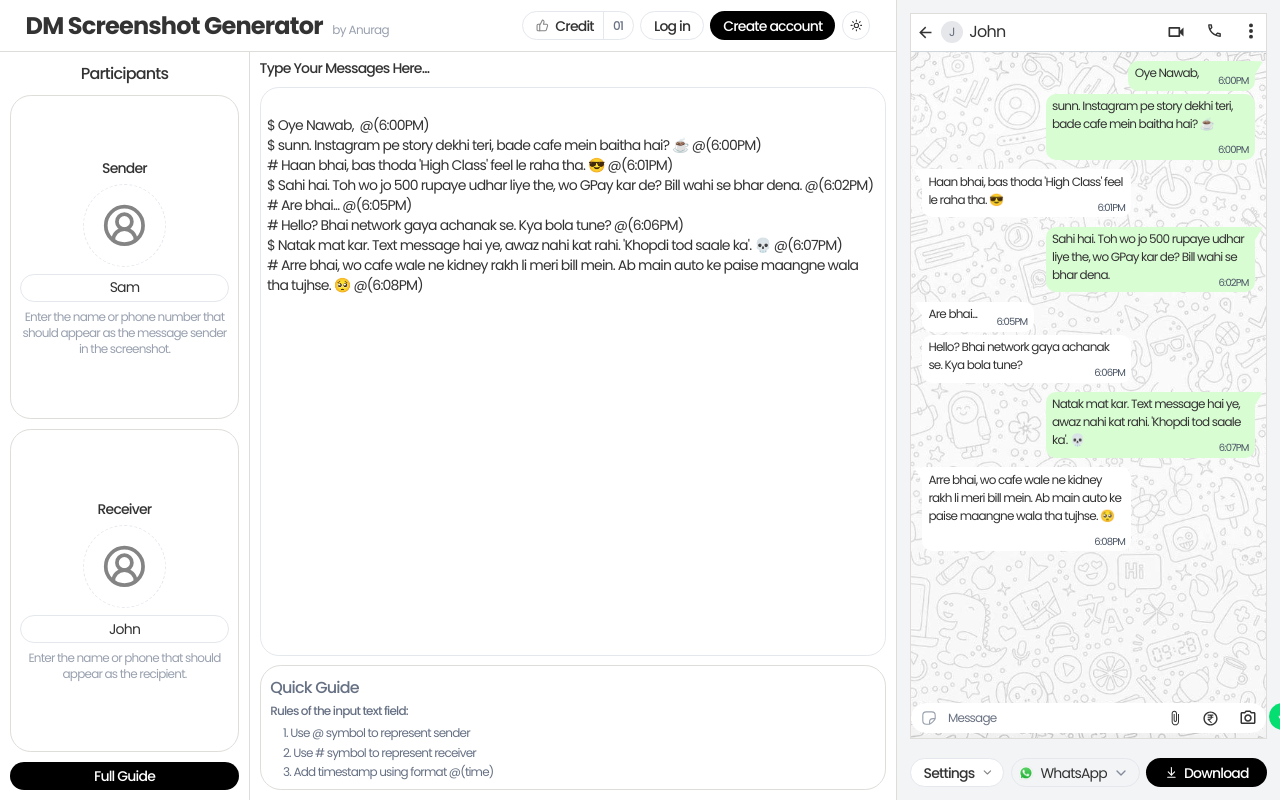
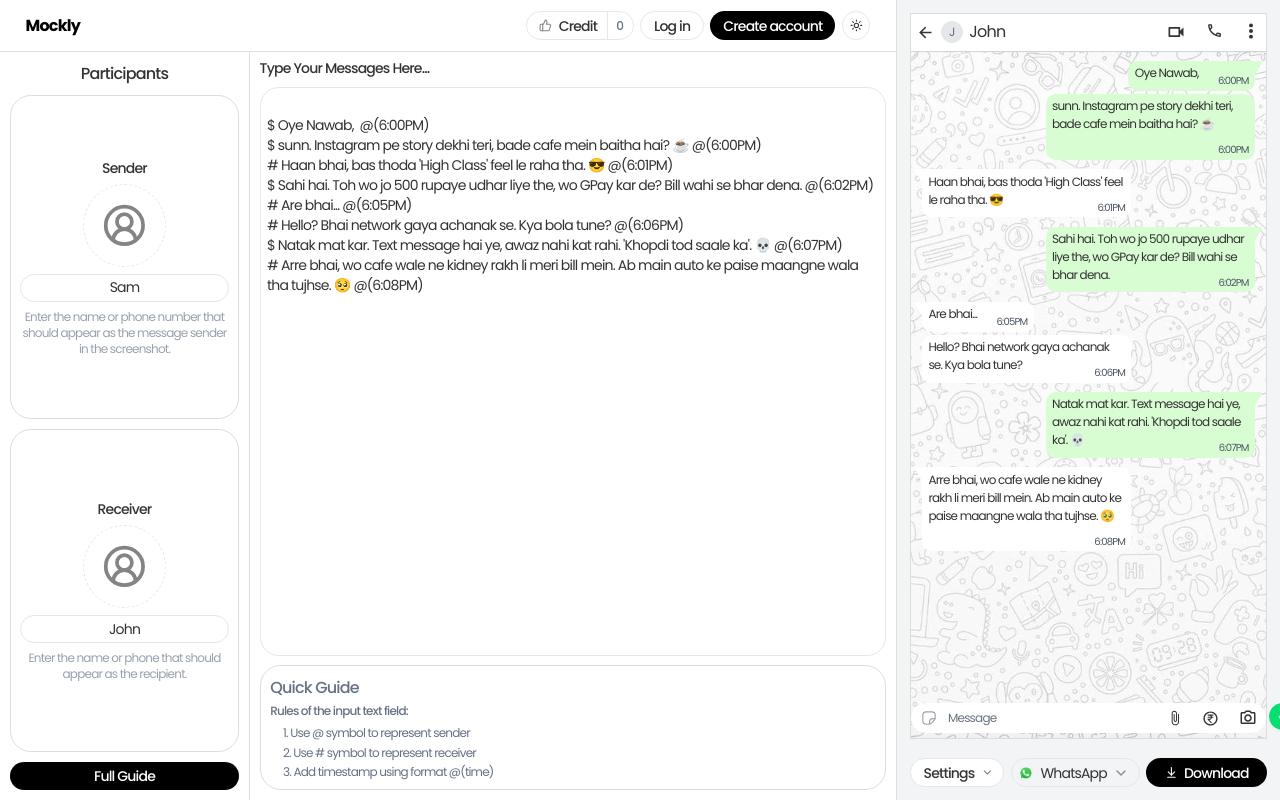
Before and after one commit to Anurag0577/Mockly---DM-screenshot-generator, a React (Vite) app in the folder frontend/: page / in a window 1280 px wide. Built offline with nearby package versions, Linux system fonts and the light colour scheme.

Commit message:
Show user available credits on the header.

```diff
--- a/frontend/src/components/CreditButton.jsx
+++ b/frontend/src/components/CreditButton.jsx
@@ -2,13 +2,15 @@ import { ThumbsUpIcon } from "lucide-react"
 
 import { Button } from "@/components/ui/button"
 
-export default function CreditButton() {
+export default function CreditButton({ userInfo }) {
+  const credit = userInfo?.credit ?? 0;
+  console.log("CreditButton props:", userInfo);
   return (
     <Button className="py-0 pe-0" variant="outline">
       <ThumbsUpIcon className="opacity-60" size={16} aria-hidden="true" />
       Credit
       <span className="relative ms-1 inline-flex h-full items-center justify-center rounded-full px-3 text-xs font-medium text-muted-foreground before:absolute before:inset-0 before:left-0 before:w-px before:bg-input">
-        01
+        {credit}
       </span>
     </Button>
   )
--- a/frontend/src/components/Header.jsx
+++ b/frontend/src/components/Header.jsx
@@ -1,46 +1,73 @@
-import { useEffect, useId } from "react"
-import { MicIcon, SearchIcon } from "lucide-react"
-import { SparklesIcon } from "lucide-react"
-import {jwtDecode} from "jwt-decode"
-
-
-// import ThemeToggle from "@/registry/default/components/navbar-components/theme-toggle"
-import { Button } from "@/components/ui/button"
-import { Input } from "@/components/ui/input"
-import ThemeSwitch from "./comp-130"
-import CreditButton from "./CreditButton"
-import ProfileDropdown from "./ProfileDropdown"
-import SignUpDialogueBox from "./SignupDialogueBox"
-import LoginDialogueBox from "./LoginDialogueBox"
-import useAuthStore from "@/stores/authStore"
+import { useId } from "react";
+import { MicIcon, SearchIcon, SparklesIcon } from "lucide-react";
+import { jwtDecode } from "jwt-decode";
+import { Button } from "@/components/ui/button";
+import { Input } from "@/components/ui/input";
+import { useQuery } from "@tanstack/react-query";
+import { useEffect } from "react";
+import ThemeSwitch from "./comp-130";
+import CreditButton from "./CreditButton";
+import ProfileDropdown from "./ProfileDropdown";
+import SignUpDialogueBox from "./SignupDialogueBox";
+import LoginDialogueBox from "./LoginDialogueBox";
+import useAuthStore from "@/stores/authStore";
+import api from "@/api/axios";
 
 export default function Header() {
-  const id = useId()
+  const id = useId();
+  const { isAuthenticated, initializeAuth } = useAuthStore();
 
-  const {isAuthenticated, initializeAuth} = useAuthStore();
-
+  // Run once on mount to check token / auth state
   useEffect(() => {
     initializeAuth();
-  }, [initializeAuth])
+  }, [initializeAuth]);
 
+  // Only fetch user info if the user is authenticated
+  const {
+    data: userInfo,
+    isLoading,
+    isError,
+    isSuccess,
+  } = useQuery({
+    queryKey: ["userInfo"],
+    queryFn: async () => {
+      const response = await api.get("/auth/userInfo", {
+        withCredentials: true,
+      });
+      console.log("User info response:", response.data);
+      return response.data.data;
+    },
+    enabled: isAuthenticated, // This is the key line!
+    retry: 1,
+    staleTime: 1000 * 60 * 5, // 5 minutes - data stays fresh
+  });
 
+  if(isLoading){
+    return <div>Loading...</div>;
+  }
+
+  if(isError){
+    console.error("Error fetching user info");
+  }
+
+  if(isSuccess){
+    console.log("Fetched user info:", userInfo);
+  }
 
   return (
     <header className=" px-4 md:px-4 border-b">
       <div className="flex h-16 items-center justify-between gap-4  rounded-lg p-4 ">
         {/* Logo */}
         <div className="flex-1">
-          <a href="#" className=" text-2xl hover:text-primary/90 font-bold ">
-            DM Screenshot Generator
+          <a href="#" className="text-primary hover:text-primary/90 font-bold">
+            Mockly
           </a>
-          <span className="text-[12px] text-gray-400 ml-3 tracking-normal">by Anurag</span>
         </div>
         {/* Right side */}
         {(!isAuthenticated)?(
             <div className="flex flex-1 items-center justify-end gap-2">
-                <CreditButton/>
-            {/* <Button asChild variant="ghost" size="sm" className="text-sm">
-                <a href="#">Login</a>
+                <CreditButton userInfo={userInfo}/>
+            {/* <Button asChild variant="ghost" size="sm" className="text-sm                <CreditButton user={userInfo} />Login</a>
             </Button> */}
             <LoginDialogueBox/>
             <SignUpDialogueBox/>
@@ -54,7 +81,7 @@ export default function Header() {
         :
         (
             <div className="flex flex-1 items-center justify-end gap-2">
-                <CreditButton/>
+                <CreditButton userInfo={userInfo} />
                 <Button asChild size="sm" className="text-sm">
                     <a href="#">
                         <SparklesIcon className="-me-1 opacity-60" size={16} aria-hidden="true" />
--- a/frontend/src/pages/Homepage.jsx
+++ b/frontend/src/pages/Homepage.jsx
@@ -99,14 +99,10 @@ export function Homepage() {
 
   return (
     <div className="h-screen flex flex-col overflow-hidden">
-      {/* HEADER - Fixed height */}
 
-
-      {/* MAIN CONTENT - Takes remaining height */}
       <div className="flex-1 flex flex-col lg:flex-row min-h-0">
         <div className="flex flex-col flex-1">
           <Header />
-        {/* LEFT SECTION - Participants */}
         <div className="flex flex-col lg:flex-row flex-1">
         <div className="w-full lg:w-[250px] flex flex-row lg:flex-col gap-3 p-3 border-b lg:border-b-0 lg:border-r overflow-x-auto lg:overflow-x-visible lg:overflow-y-auto">
           <h1 className="text-center">Participants</h1>
```
